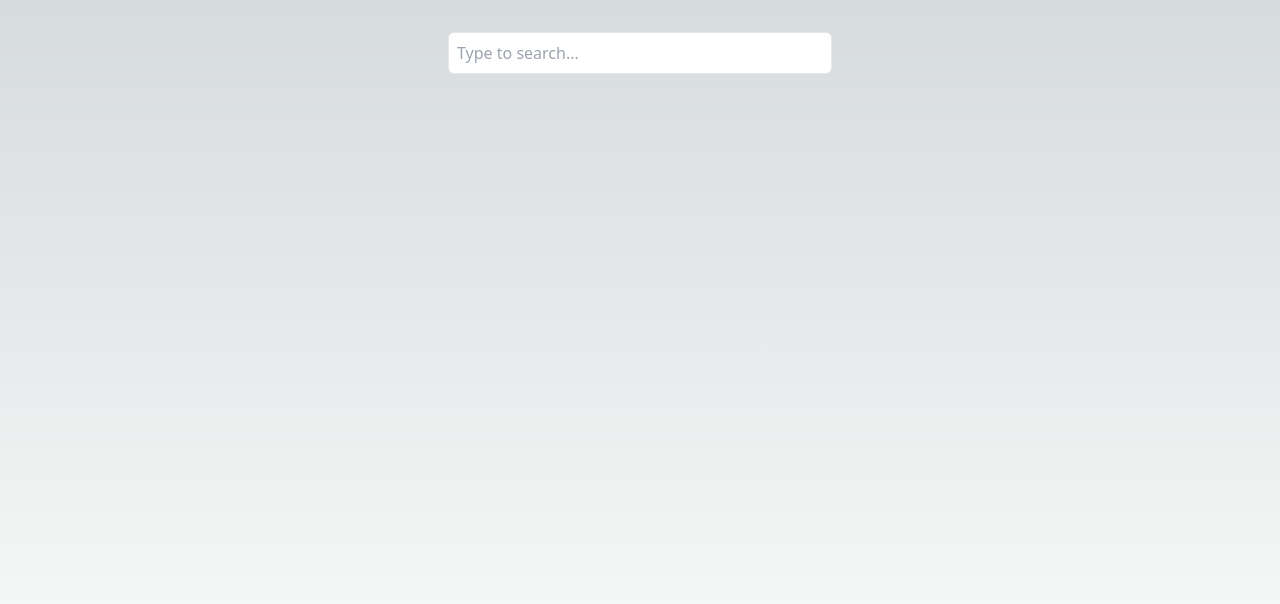
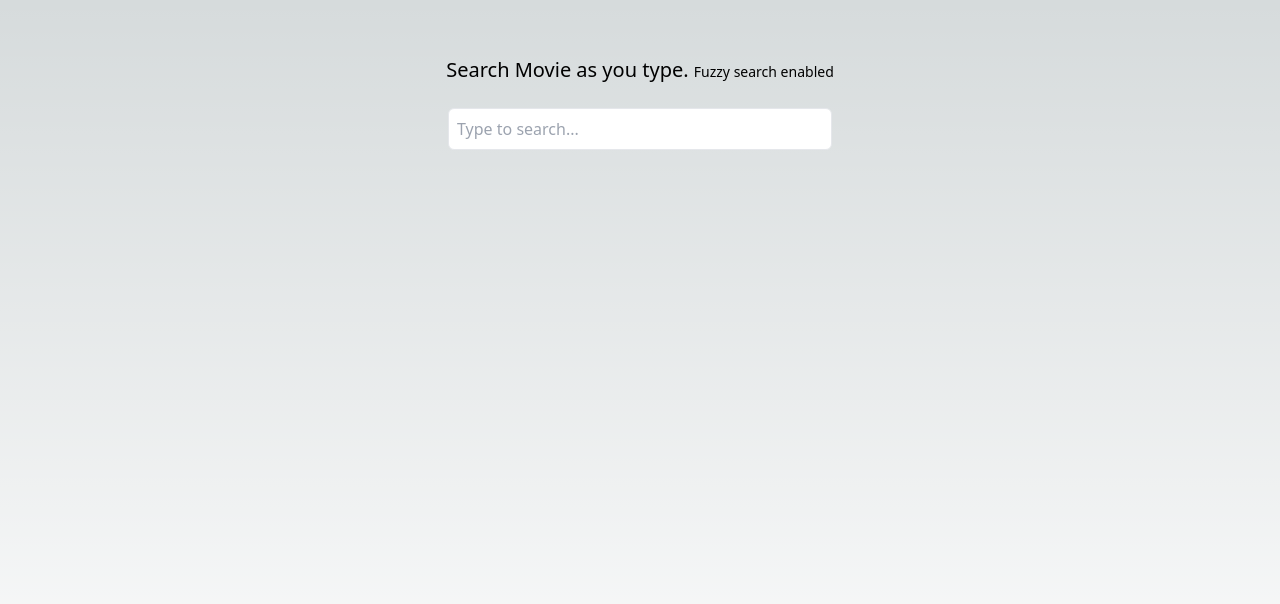
Before and after one commit to AimAmit/type-ahead-fe, a Next.js app: page / in a window 1280 px wide. Shown: the top 604 px of the page. Built offline with nearby package versions, Linux system fonts and the light colour scheme.

Commit message:
small change

```diff
--- a/pages/index.tsx
+++ b/pages/index.tsx
@@ -29,6 +29,7 @@ const TypeAheadSearch: React.FC = () => {
 
   return (
     <div className="flex flex-col items-center mt-8">
+      <h2 className='text-xl p-2 my-4 dark:text-blue-400'>Search Movie as you type. <span className='text-sm'>Fuzzy search enabled</span> </h2>
       <input
         type="text"
         placeholder="Type to search..."
```
